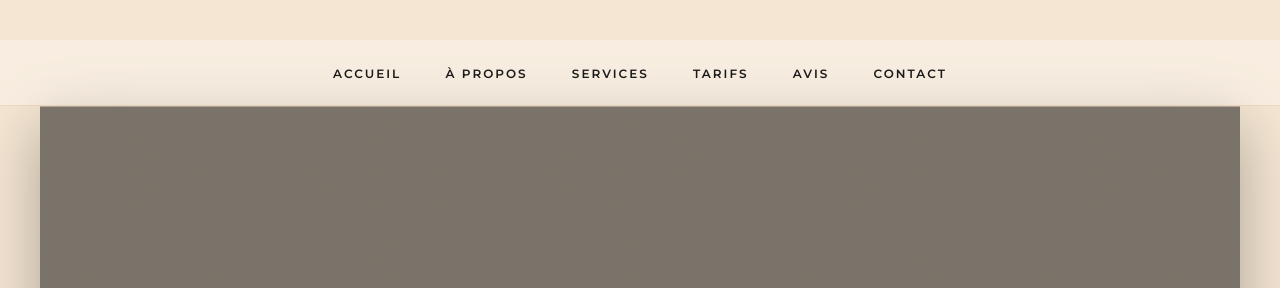
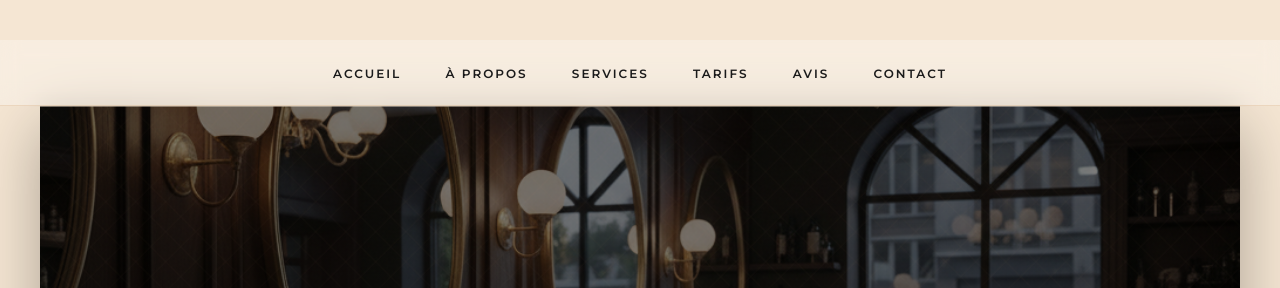
Before and after one commit to greymatter777/Favour, a website with bundled scripts: page public/index.html in a window 1280 px wide. Shown: the part 250-538 px from the top of the page. Built offline with nearby package versions, Linux system fonts and the light colour scheme; files whose address does not match are found by name.

Commit message:
New hero

```diff
--- a/public/index.html
+++ b/public/index.html
@@ -47,7 +47,7 @@
     </nav>
 
     <!-- Hero -->
-    <section class="hero" id="home" style="background-image: linear-gradient(rgba(0,0,0,0.5), rgba(0,0,0,0.5)), url('assets/images/Salonluxueux.png');">
+    <section class="hero" id="home" style="background-image: linear-gradient(rgba(0,0,0,0.5), rgba(0,0,0,0.5)), url('assets/images/hero.png');">
         <div class="hero-content">
             <h1>Coiffure Afro</h1>
             <p>Salon unisexe spécialisé dans tous types de cheveux</p>
```
Also changed, not shown: public/assets/images/hero.png (renamed from public/assets/images/Salonluxeux.png).
